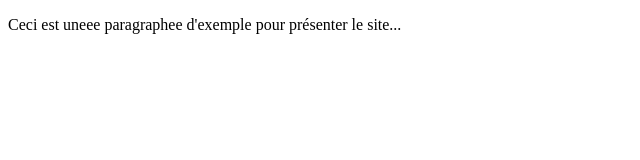
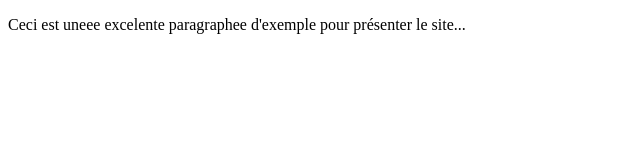
Before and after one commit to farshidtaherzadeh-8991/DEV_WEB_CAMPUS, a plain HTML site: page page_nouvel.html in a window 1280 px wide. Shown: the full height of the page, 0-640 px from the left. Drawn offline with Linux system fonts and the light colour scheme.

Commit message:
petit mot

```diff
--- a/page_nouvel.html
+++ b/page_nouvel.html
@@ -6,6 +6,6 @@
     <title>Document</title>
 </head>
 <body>
-<p>Ceci est uneee paragraphee d'exemple pour présenter le site...</p>
+<p>Ceci est uneee excelente paragraphee d'exemple pour présenter le site...</p>
 </body>
 </html>
```
